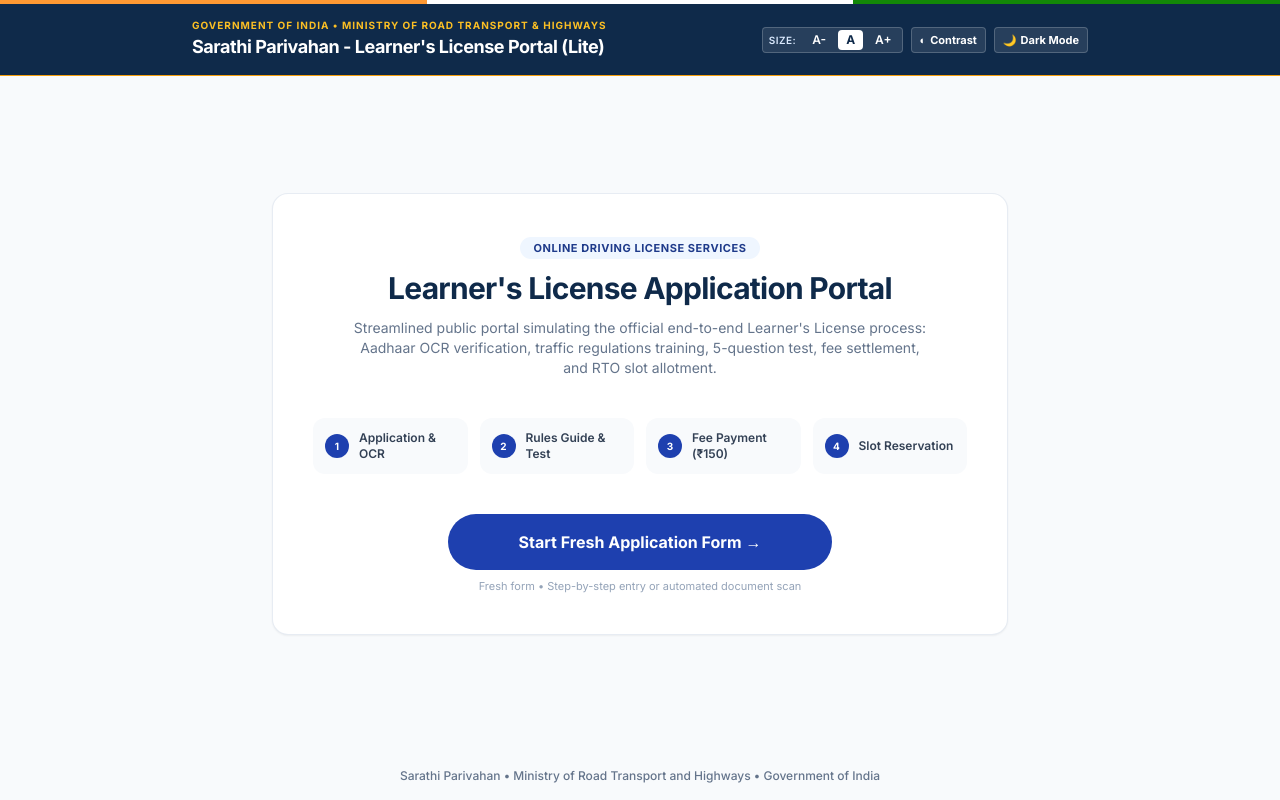
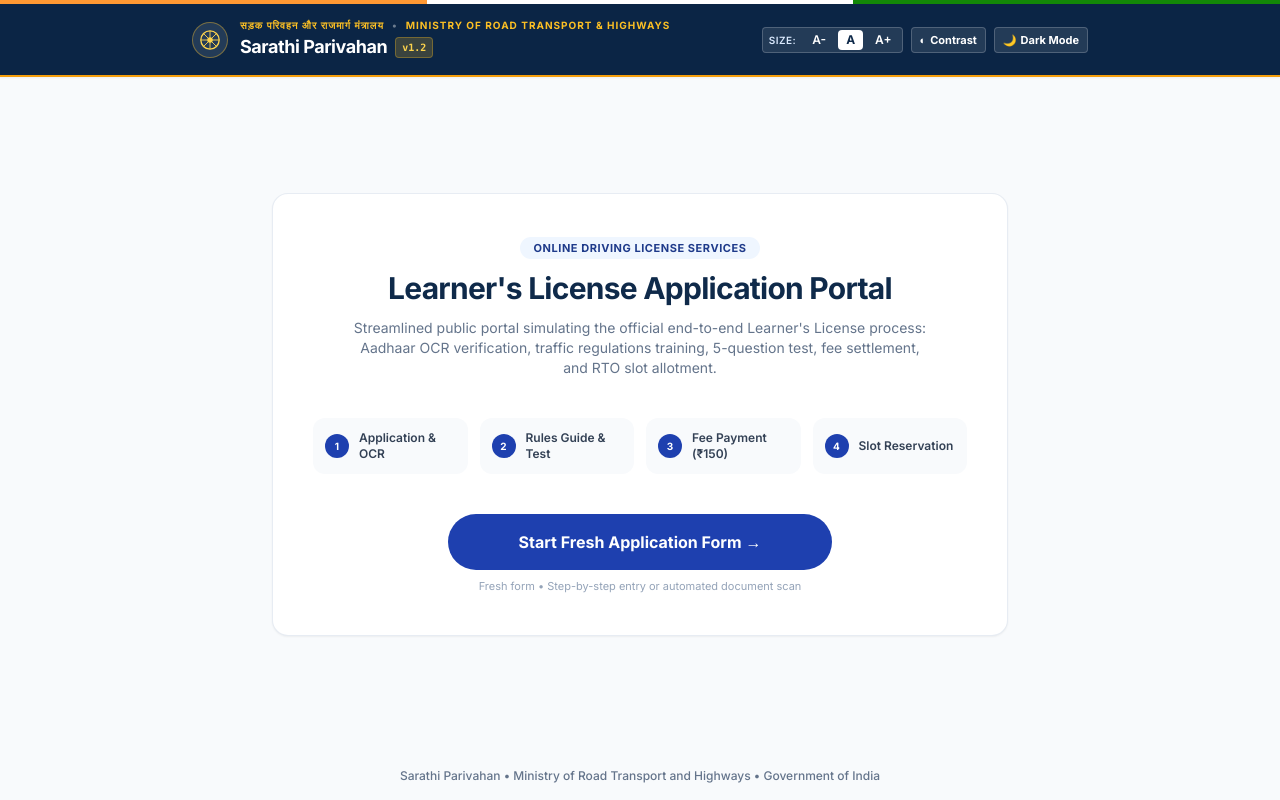
Before and after one commit to Navneet-55/sarathi-lite, a React (Vite) app: page / in a window 1280 px wide. Built offline with nearby package versions, Linux system fonts and the light colour scheme.

Commit message:
release: v1.2 — official ministry design polish, Ashoka emblem seal, non-boxy document sheets, and complete 36-sign curriculum

```diff
--- a/index.html
+++ b/index.html
@@ -3,11 +3,12 @@
   <head>
     <meta charset="UTF-8" />
     <meta name="viewport" content="width=device-width, initial-scale=1.0" />
-    <meta name="description" content="Sarathi-Lite — AI-powered learner's license portal" />
-    <title>Sarathi-Lite | Learner's License</title>
+    <meta name="theme-color" content="#0b2545" />
+    <meta name="description" content="Sarathi Parivahan (Lite v1.2) — Official Learner's Driving License Public Portal simulation under Motor Vehicles Act, 1988." />
+    <title>Sarathi Parivahan • Learner's License Portal</title>
     <link rel="preconnect" href="https://fonts.googleapis.com" />
     <link rel="preconnect" href="https://fonts.gstatic.com" crossorigin />
-    <link href="https://fonts.googleapis.com/css2?family=Inter:wght@400;500;600;700&display=swap" rel="stylesheet" />
+    <link href="https://fonts.googleapis.com/css2?family=Inter:wght@400;500;600;700;800&family=Merriweather:wght@700&display=swap" rel="stylesheet" />
   </head>
   <body>
     <div id="root"></div>
--- a/package.json
+++ b/package.json
@@ -1,7 +1,7 @@
 {
   "name": "sarathi-lite",
   "private": true,
-  "version": "1.0.0",
+  "version": "1.2.0",
   "type": "module",
   "scripts": {
     "dev": "vite",
--- a/src/SarathiLite.jsx
+++ b/src/SarathiLite.jsx
@@ -226,15 +226,32 @@
         </div>
 
         {/* Official Header Banner */}
-        <header className="bg-[#0f2a4a] text-white px-4 py-3.5 border-b border-amber-500 shadow-xs">
+        <header className="bg-[#0b2545] text-white px-4 py-3.5 border-b-2 border-amber-500 shadow-sm">
           <div className="max-w-4xl mx-auto flex flex-wrap items-center justify-between gap-3">
+            <div className="flex items-center gap-3">
+              {/* National Emblem Seal */}
+              <div className="w-9 h-9 rounded-full bg-white/10 border border-amber-400/40 flex items-center justify-center text-amber-300 font-bold shrink-0">
+                <svg width="22" height="22" viewBox="0 0 24 24" fill="currentColor" aria-hidden="true">
+                  <circle cx="12" cy="12" r="10" stroke="currentColor" strokeWidth="1.5" fill="none" />
+                  <circle cx="12" cy="12" r="3" fill="currentColor" />
+                  <path d="M12,2 L12,22 M2,12 L22,12 M5,5 L19,19 M5,19 L19,5" stroke="currentColor" strokeWidth="1" />
+                </svg>
+              </div>
               <div>
-              <p className="text-[10px] text-amber-400 font-bold uppercase tracking-widest">
-                Government of India • Ministry of Road Transport & Highways
+                <p className="text-[10px] text-amber-400 font-bold uppercase tracking-widest flex items-center gap-2">
+                  <span>सड़क परिवहन और राजमार्ग मंत्रालय</span>
+                  <span className="text-white/40">•</span>
+                  <span>Ministry of Road Transport & Highways</span>
                 </p>
+                <div className="flex items-center gap-2">
                   <h1 className="text-base sm:text-lg font-bold tracking-tight">
-                Sarathi Parivahan - Learner's License Portal (Lite)
+                    Sarathi Parivahan
                   </h1>
+                  <span className="text-[10px] bg-amber-400/20 text-amber-300 font-mono font-bold px-1.5 py-0.5 rounded border border-amber-400/30">
+                    v1.2
+                  </span>
+                </div>
+              </div>
             </div>
             <AccessibilityBar
               textSize={textSize}
@@ -329,15 +346,29 @@
       </div>
 
       {/* Official Top Navigation Bar */}
-      <header className="bg-[#0f2a4a] text-white px-4 py-3 border-b border-amber-500/80 shadow-xs sticky top-0 z-20 no-print">
+      <header className="bg-[#0b2545] text-white px-4 py-3 border-b-2 border-amber-500 shadow-sm sticky top-0 z-20 no-print">
         <div className="max-w-4xl mx-auto flex items-center justify-between gap-3">
+          <div className="flex items-center gap-3">
+            <div className="w-8 h-8 rounded-full bg-white/10 border border-amber-400/40 flex items-center justify-center text-amber-300 font-bold shrink-0">
+              <svg width="18" height="18" viewBox="0 0 24 24" fill="currentColor" aria-hidden="true">
+                <circle cx="12" cy="12" r="10" stroke="currentColor" strokeWidth="1.5" fill="none" />
+                <circle cx="12" cy="12" r="3" fill="currentColor" />
+                <path d="M12,2 L12,22 M2,12 L22,12 M5,5 L19,19 M5,19 L19,5" stroke="currentColor" strokeWidth="1" />
+              </svg>
+            </div>
             <div>
-            <p className="text-[10px] text-amber-400 font-bold uppercase tracking-wider hidden sm:block">
+              <p className="text-[9px] text-amber-400 font-bold uppercase tracking-widest hidden sm:block">
                 Ministry of Road Transport & Highways
               </p>
-            <h1 className="text-sm sm:text-base font-bold tracking-tight">
-              Sarathi Parivahan - Learner's License Portal (Lite)
+              <div className="flex items-center gap-2">
+                <h1 className="text-xs sm:text-sm font-bold tracking-tight">
+                  Sarathi Parivahan
                 </h1>
+                <span className="text-[9px] bg-amber-400/20 text-amber-300 font-mono font-bold px-1.5 py-0.2 rounded border border-amber-400/30">
+                  v1.2
+                </span>
+              </div>
+            </div>
           </div>
           <div className="flex items-center gap-3">
             {profile?.name && (
```
Lines whose indentation alone changed are shown as unchanged.
